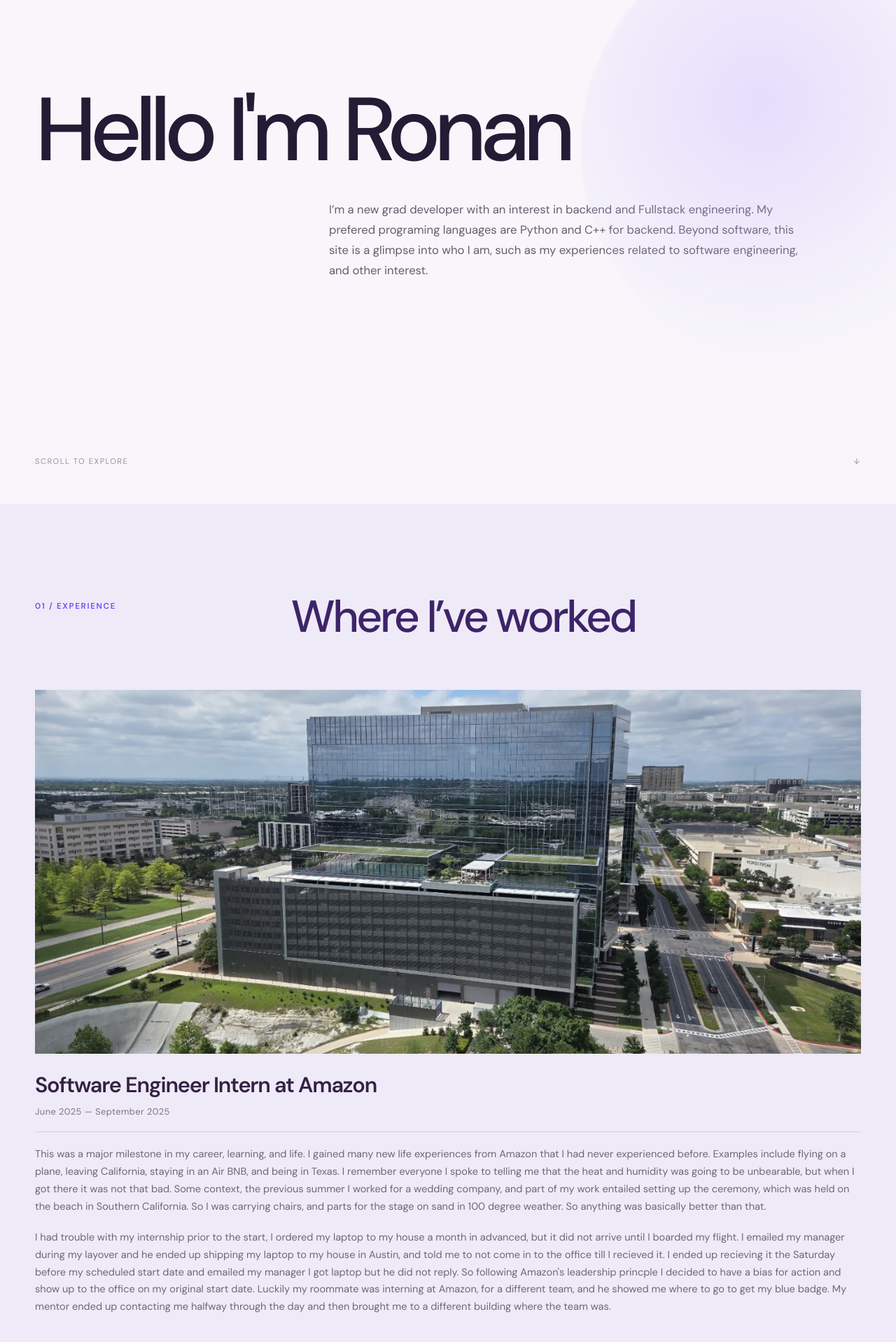
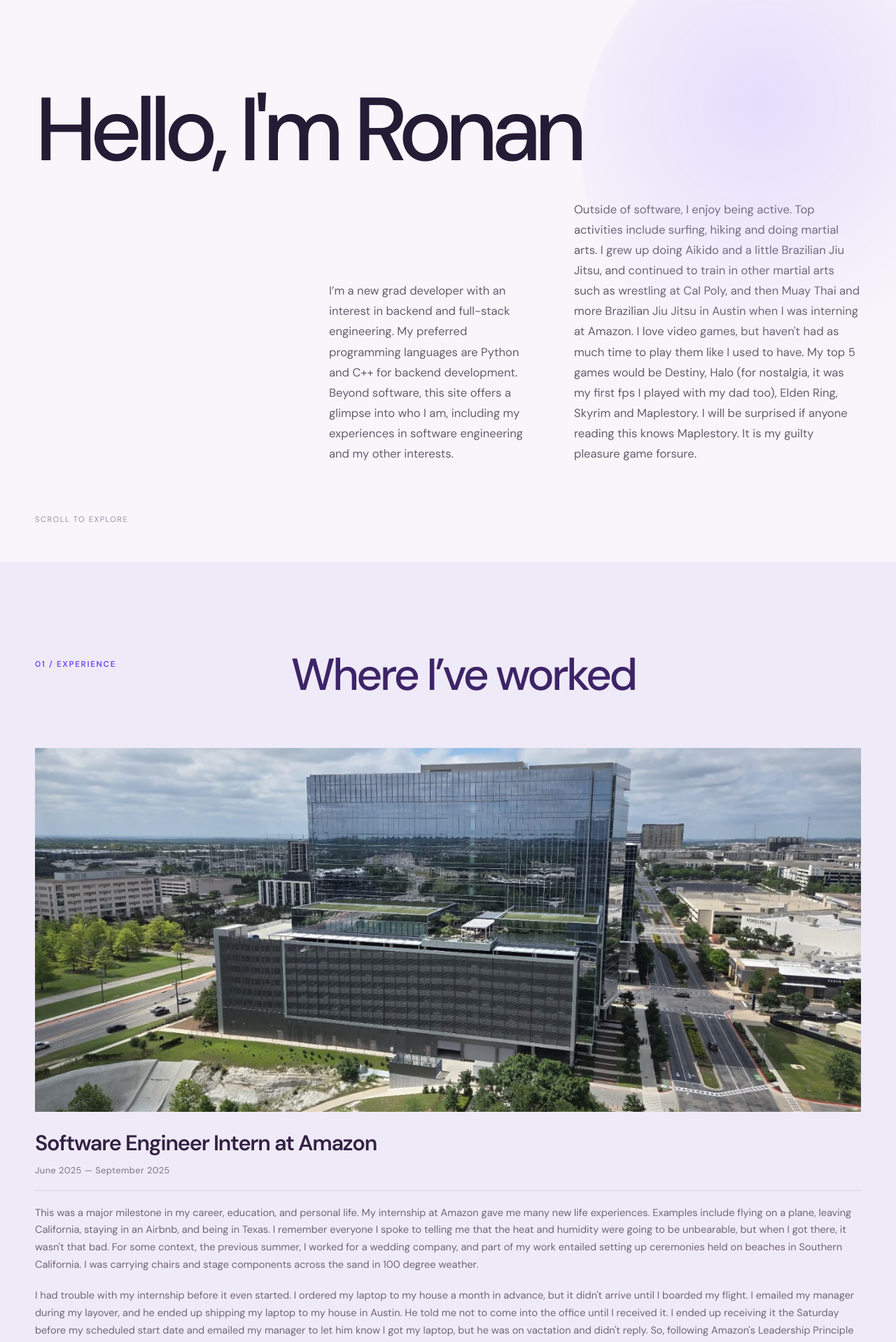
Before and after one commit to RonanValadez35/portfolio, a React (Vite) app: page / in a window 1280 px wide. Shown: the part 80-1998 px from the top of the page at 70% size. Built offline with nearby package versions, Linux system fonts and the light colour scheme.

Commit message:
Fixed spelling and grammar

```diff
--- a/src/components/Bio.tsx
+++ b/src/components/Bio.tsx
@@ -5,14 +5,22 @@ export function Bio() {
     <section className="hero" id="bio" aria-labelledby="intro-title">
       <div className="hero-orb" aria-hidden="true" />
       <h1 id="intro-title">
-        Hello I'm Ronan
+        Hello, I'm Ronan
         <br />
       </h1>
       <div className="bio-row">
         <p>
-          I’m a new grad developer with an interest in backend and Fullstack engineering. My prefered
-          programing languages are Python and C++ for backend. Beyond software, this site is a glimpse into who
-          I am, such as my experiences related to software engineering, and other interest.
+          I’m a new grad developer with an interest in backend and full-stack engineering. My preferred
+          programming languages are Python and C++ for backend development. Beyond software, this site offers
+          a glimpse into who I am, including my experiences in software engineering and my other interests.
+        </p>
+        <p>
+          Outside of software, I enjoy being active. Top activities include surfing, hiking
+          and doing martial arts. I grew up doing Aikido and a little Brazilian Jiu Jitsu, and continued to train in other martial
+          arts such as wrestling at Cal Poly, and then Muay Thai and more Brazilian Jiu Jitsu in Austin when I was interning at Amazon.
+          I love video games, but haven't had as much time to play them like I used to have. My top 5 games would be Destiny, Halo (for nostalgia, it was my first
+          fps I played with my dad too), Elden Ring, Skyrim and Maplestory. I will be surprised if anyone reading this knows Maplestory. It is my guilty pleasure
+          game forsure.
         </p>
       </div>
       <a
@@ -21,7 +29,6 @@ export function Bio() {
         aria-label="Scroll to experience"
       >
         <span>Scroll to explore</span>
-        <span aria-hidden="true">↓</span>
       </a>
     </section>
   );
--- a/src/components/Education.tsx
+++ b/src/components/Education.tsx
@@ -5,20 +5,21 @@ const education = [
     copy: (
       <>
         <p>
-          I transfered to Cal Poly SLO Fall 2023 majoring in computer
-          engineering. I remember coming here super nervouse because everyone I talked to
-          had said a four year university is much more difficult than a city college. For me this was only semi
-          true. While there were very difficult classes(OS, Networks, Embedded, Every EE class because I don't like hardware) I also
-          found some classes to be very easy not because the work was easy but because the work was interesting. Coming from a community college,
-          it was nice to experience a community, different groups of friends. It truely started to feel like a college experience. Some of my best memories
-          are working on an embedded class where me and a group of friends would be in the lab from 10am to 8pm at least three times a week trying to finish
-          the assignment for the week. I was hesitant comimg to Cal Poly at first, but the second I set foot on campus it truely felt like my home.
+        I transferred to Cal Poly SLO in Fall 2023, majoring in computer engineering.
+          engineering. I remember coming here super nervous because everyone I talked to had said that a four-year university
+          was much more difficult than a community college. For me, this was only somewhat
+          true. While there were some very difficult classes (OS, networking, embedded systems, and every EE class because I don't like hardware),
+          I also found some classes to be very easy—not because the work was easy, but because I found it interesting. Coming from a community college,
+          it was nice to experience a sense of community and make different groups of friends. It truly started to feel like a college experience.
+          Some of my best memories are from an embedded systems class where a group of friends and I would spend time in the lab from 10 a.m. to 8 p.m.
+          at least three times a week, trying to finish that week's assignment. I was hesitant about coming to Cal Poly at first, but the second I set
+          foot on campus, it truly felt like home.
           </p>
           <p>
-          Side note while I majored in Computer Engineering, my main area of focus was the software side of the major. I tailored my curriculum
-          to focus more on software rather than the hardware. Why the switch? Well when I can to Cal Poly I quickly learned that I did not enjoy software. Debugging
-          hardware was not as intuitive as debugging software. I remember spending 2 hours looking over a circuit I had built wondering why it was not working, swithcing
-          out various parts only to realize it was a dead wire. Software doesn't have that issue for the most part.
+          Side note: While I majored in computer engineering, my main focus was the software side of the major. I tailored my curriculum to focus more on
+          software rather than hardware. Why the switch? Well, when I came to Cal Poly, I quickly learned that I did not enjoy hardware. Debugging
+          hardware was not as intuitive as debugging software. I remember spending two hours looking over a circuit I had built, wondering why
+          it wasn't working and switching out various parts, only to realize that the problem was a dead wire. Software doesn't have that issue for the most part.
           </p>
 
 
@@ -32,31 +33,31 @@ const education = [
     copy: (
       <>
         <p>
-          I spent three years at SBCC enrolled as a full time student. My first two years were completly online and my last year was a mix of both.
-          I technically started SBCC as a senior in high school as I did dual enrollment, but I was only enrolled in two classes for each semester
-          of senior year. Everything was great during senior year till the Covid attacked(Last Airbender joke). Yes, most of my time at SBCC was
-          spent online, and it was not too great. School was not fun at all, I got to know absolutely no one because every class was online,
-          and some professors were not tech savy and they would take their frustration out on you. An example of this was when I was taking
-          a midterm on Zoom, but no proctorio for some reason, and the professor tried to have students git clone a repo from github classroom for the coding section of the exam.
-          We would then push our code and her auto tests would run our code and grade it. At least that was her idea, however she messed up in creating the repo
-          and no student was able to properly clone the repo. She then threatened to fail the whole class out of anger, but luckily she didn't.
+          I spent three years at SBCC as a full-time student.My first two years were completely online, and my last year was a mix
+          of online and in-person classes. I technically started at SBCC as a senior in high school through dual enrollment, but I only took two classes each semester.
+          Everything was great during senior year until COVID attacked (Last Airbender joke).
+          Yes, most of my time at SBCC was spent online, and it was not too great. School was not fun at all. I got to know absolutely no one because every class was online,
+          and some professors were not tech-savvy and would take their frustration out on students. One example was when I was taking a midterm on Zoom, without Proctorio
+          for some reason, and the professor tried to have students clone a repository from GitHub Classroom for the coding section of the exam.
+          We would then push our code, and her automated tests would run and grade it.At least that was her idea. However, she made a mistake when creating the repository,
+          and no student was able to clone it properly. She then threatened to fail the whole class out of anger, but luckily she didn't.
         </p>
         <p>
-          I originally came in majoring in electrical engineering. I had a love hate relationship with coding after taking AP computer science
-          Junior year of high school. I didn't do too well in that class and it had put a sour taste in my mind about programming so I decided to
-          try the hardware route as I had had some experience with circuitry and breadboards in high school and found it interesting. During my first
-          semester, I was required to take an intro to engineering class. The class was supposed to teach us useful skills such as using MatLab,
-          but because this was the begining of Covid the professor opted to change the curriculum entirely and instead invite a guest speaker for
-          every lecture. At the time I thought this class was not important, but looking back this is the class that shaped my academic journey.
-          One of the guest speakers was an engineering manager at Raytheon, he was talking about his story, and how he went from an engineer to
-          a manager. During his talk he uttered two words, computer engineer. I had never heard of this prior to that talk, I was familiar with electrical,
-          mechanical, chemical, software, aerospace, and even nuclear. But never had I heard of computer. I ended up looking it up and found that the
-          major was a combination of EE and CS. I remember thinking at the time that this was perfect for me, as it would allow me to try CS again,
-          but not be soley tied to it. So from that day onward I switched to computer engineering.
+          I originally enrolled as an electrical engineering major. I had a love-hate relationship with coding after taking AP Computer Science
+          junior year of high school. I didn't do too well in that class, and it left me with a negative impression of programming. So, I decided
+          to try the hardware route, as I had some experience with circuitry and breadboards in high school and found them interesting. During my first
+          semester, I was required to take an intro to engineering class. The class was supposed to teach us useful skills, such as using MATLAB,
+          but because this was the beginning of COVID, the professor opted to change the curriculum entirely and instead invite a guest speaker for every lecture.
+          At the time, I thought this class wasn't important, but looking back, it was the class that shaped my academic journey.
+          One of the guest speakers was an engineering manager at Raytheon. He talked about his career and how he went from being an engineer to becoming a manager.
+          During his talk he uttered two words, computer engineer. I had never heard of this prior to that talk. I was familiar with electrical, mechanical,
+          chemical, software, aerospace, and even nuclear engineering. But I had never heard of computer engineering. I ended up looking it up and found that the
+          major was a combination of EE and CS.I remember thinking at the time that this was perfect for me because it would allow me to try CS again without
+          being solely tied to it. So from that day onward I switched to computer engineering.
         </p>
         <p>
-          My final year at SBCC was starting to feel like college, as it was finally in person. For those that are reading this and have never been
-          to Community College, it is almost identical to the show Community in regards to the type of people that you will meet. This diversity of
+          My final year at SBCC was starting to feel like college, as it was finally in person. For those who are reading this and have never been to community college,
+          it's almost identical to the show Community in terms of the types of people you'll meet. This diversity of
           people made it fun and a unique experience for me.
         </p>
         {/* Add another <p> element here for an additional paragraph. */}
--- a/src/components/Projects.tsx
+++ b/src/components/Projects.tsx
@@ -1,7 +1,7 @@
 const projects = [
   {
     number: "01",
-    name: "PromptEngine",
+    name: "Prompt Engine",
     category: "Concurrent Systems / AI",
     description:
       "A multithreaded C++20 inference service with an asynchronous job API, a custom thread pool, Ollama integration, and durable PostgreSQL job processing. The redesign doubled concurrent throughput and added crash recovery.",
@@ -24,7 +24,7 @@ const projects = [
   },
   {
     number: "03",
-    name: "Ticket_Board",
+    name: "Ticket Board",
     category: "Full-Stack Web Application",
     description:
       "A Kanban-style ticket tracker with drag-and-drop workflows, claimable ticket ownership, and optimistic updates with automatic rollback. A FastAPI backend secures every mutation with revocable sessions and server-side authorization.",
@@ -36,7 +36,7 @@ const projects = [
   },
   {
     number: "04",
-    name: "stock_project",
+    name: "Stock Reporter",
     category: "Automation / AI Summarization",
     description:
       "A Python pipeline that gathers stock news, uses Ollama to create ticker-specific summaries and key points, formats the result, and delivers the briefing by email.",
--- a/src/components/WorkExperience.tsx
+++ b/src/components/WorkExperience.tsx
@@ -7,49 +7,47 @@ const experience = [
     description: (
       <>
       <p>
-      This was a major milestone in my career, learning, and life. I gained many new life experiences from Amazon that I had never experienced before. Examples
-      include flying on a plane, leaving California, staying in an Air BNB, and being in Texas. I remember everyone I spoke to telling me that the heat and humidity
-      was going to be unbearable, but when I got there it was not that bad. Some context, the previous summer I worked for a wedding company, and part of my work entailed
-      setting up the ceremony, which was held on the beach in Southern California. So I was carrying chairs, and parts for the stage on sand in 100 degree weather. So anything
-      was basically better than that.
+      This was a major milestone in my career, education, and personal life. My internship at Amazon gave me many new life experiences. Examples
+      include flying on a plane, leaving California, staying in an Airbnb, and being in Texas. I remember everyone I spoke to telling me that the heat and humidity
+      were going to be unbearable, but when I got there, it wasn't that bad. For some context, the previous summer, I worked for a wedding company, and part of my
+      work entailed setting up ceremonies held on beaches in Southern California. I was carrying chairs and stage components across the sand in 100 degree weather.
       </p>
       <p>
-      I had trouble with my internship prior to the start, I ordered my laptop to my house a month in advanced, but it did not arrive until I boarded my flight. I emailed my
-      manager during my layover and he ended up shipping my laptop to my house in Austin, and told me to not come in to the office till I recieved it. I ended up recieving
-      it the Saturday before my scheduled start date and emailed my manager I got laptop but he did not reply. So following Amazon's leadership princple I decided to
-      have a bias for action and show up to the office on my original start date. Luckily my roommate was interning at Amazon, for a different team, and he showed me where
-      to go to get my blue badge. My mentor ended up contacting me halfway through the day and then brought me to a different building where the team was.
-
+      I had trouble with my internship before it even started. I ordered my laptop to my house a month in advance, but it didn't arrive until I boarded my flight. I emailed my
+      manager during my layover, and he ended up shipping my laptop to my house in Austin. He told me not to come into the office until I received it. I ended up receiving it the
+      Saturday before my scheduled start date and emailed my manager to let him know I got my laptop, but he was on vactation and didn't reply. So, following Amazon's Leadership
+      Principle of Bias for Action, I decided to show up at the office on my original start date. Luckily, my roommate was interning at Amazon on a different team,
+      and he showed me where to go to get my blue badge. My mentor eventually contacted me halfway through the day and brought me to a different building where my team was located.
       </p>
       </>
     )
   },
   {
     period: "January 2023 — September 2023",
-    title: "Electrical & Software Intern at Dos Pueblos Engineering Academy(DPEA)",
+    title: "Electrical & Software Intern at Dos Pueblos Engineering Academy (DPEA)",
     image: "/images/dpea-workshop.jpg",
     imageAlt: "The hands-on engineering workshop at Dos Pueblos High School",
     description:
       (
         <>
         <p>
-          I was fortunate enough where my high school had a stellar engineering program where students would enroll in a class every year,
-          and senior year they would enroll in a minimum of two engineering classes working on their senior project. During senior year you can be
-          put into three seperate groups: manufacturing, product and design, and lastly electrical and software. My senior year I decided to go with
-          product and design even though I was split between that and the electrical and software team. Sadly all great things come to an end, and COVID struck,
-          ending my senior year of high school. I never got to finish my senior project, but it was not the end of my relationship with the DPEA.
+          I was fortunate enough to attend a high school with a stellar engineering program where students enrolled in an engineering class every year.
+          During their senior year, students enrolled in at least two engineering classes while working on their senior projects. During senior year, students
+          could join one of three separate groups: manufacturing, product and design, or electrical and software. I decided to go with
+          product and design my senior year, even though I was split between that and the electrical and software team. Sadly, all great things come to an end,
+          and COVID struck, cutting my senior year of high school short. I never got to finish my senior project, but it was not the end of my relationship with the DPEA.
         </p>
         <p>
-          If DPEA alumni attened Santa Barbara City College, they were allowed to come back and work for the DPEA as a paid intern. Sadly because of COVID, I had to
-          wait three whole years after I had graduated to start working. As an intern, I was placed in the electrical and software team where I worked on a variety
-          of different tasks. I touched anything from soldering electrical components to pcbs, to shrink wrapping wires, to coding arduino boards and raspberry pis in Python.
-          As an alumni I was also asked to use my other skills that I gained in the academy such as machining on industrial grade lathes and mills, using solid works to make
-          models of parts and projects, and writing technical documentation on how to use a new laser cutter.
-          It wasn't until about a month in that I got a larger project, one could say this was my actual intern project that you would see at any regular internship.
+          DPEA alumni who attended Santa Barbara City College were eligible to return to DPEA as paid interns. Sadly because of COVID, I had to
+          wait three whole years after I had graduated to start working. As an intern, I was placed on the electrical and software team, where I worked on a variety of tasks.
+          I worked on everything from soldering electrical components to PCBs and shrink-wrapping wires to programming Arduino boards and Raspberry Pis.
+          As an almuni, I was also asked to use other skills I had gained in the academy, such as machining on industrial-grade lathes and mills, using SolidWorks to
+          model parts and projects, and writing technical documentation on how to use a new laser cutter.
+          It wasn't until about a month into my internship that I received a larger project. One could say this was my first traditional internship project.
         </p>
         <p>
-          Generally seniors that join the electrical and software team have zero experience with coding in Python. The DPEA teaches coding with arduino in C++, and maybe some
-          students come in knowing Java after taking AP Computer Science
+          Generally seniors that join the electrical and software team have zero experience with coding in Python. The DPEA teaches programming with Arduino in C++,
+          and some students may already know Java from taking AP Computer Science.
         </p>
         </>
       )
```
